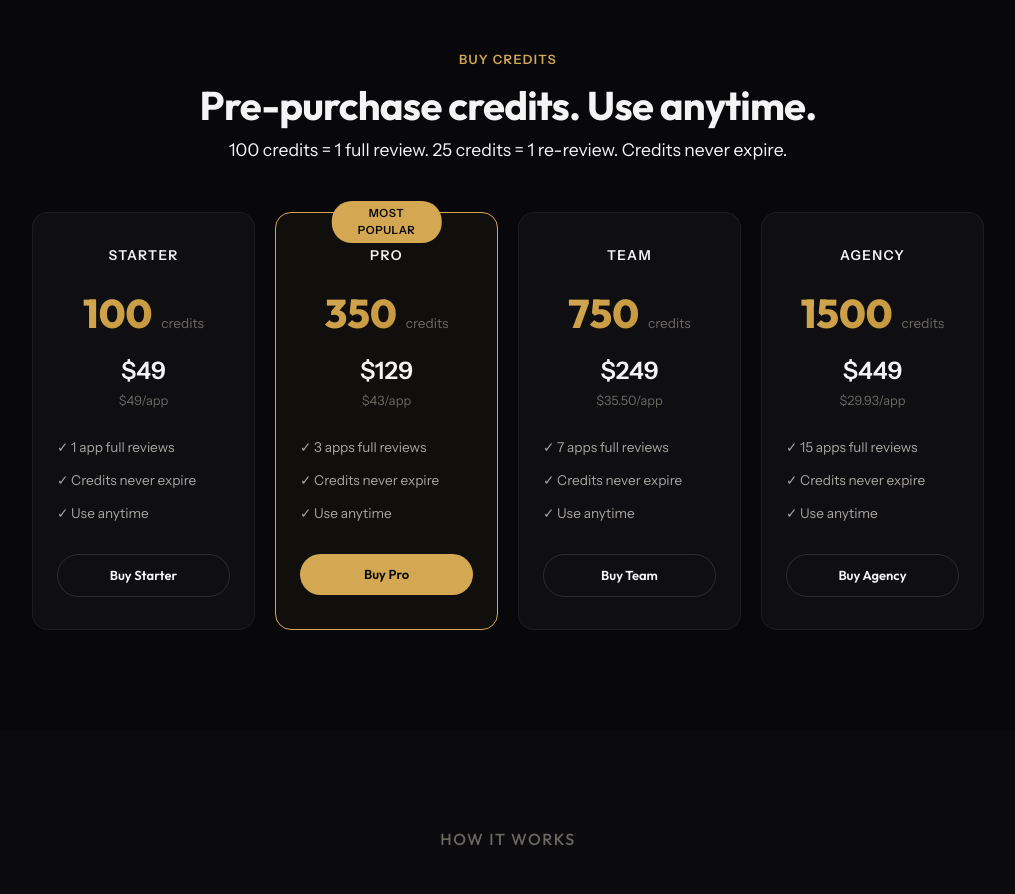
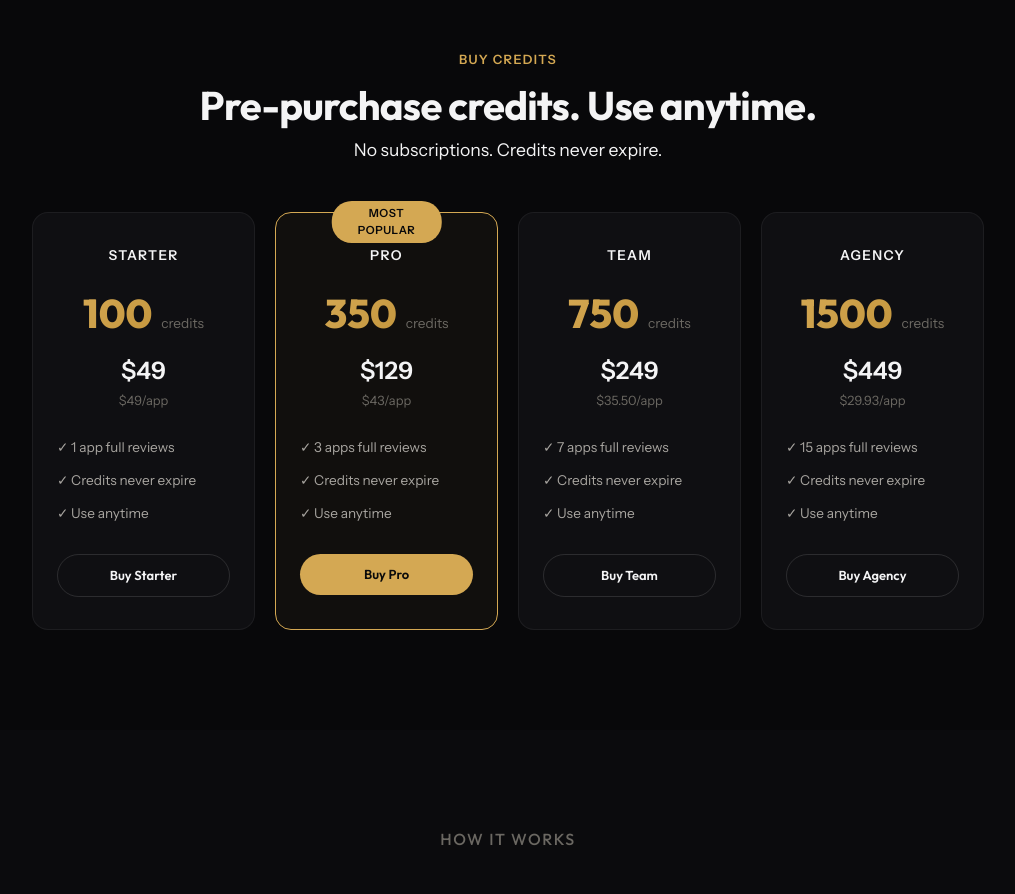
Before and after one commit to tszaks/Preflight, a SvelteKit app: page / in a window 1280 px wide. Shown: the part 1440-2334 px from the top of the page, without its empty margins (132-1147 px from the left). Built offline with nearby package versions, Linux system fonts and the light colour scheme; no server answers.

Commit message:
fix: simplify pricing subtitle

```diff
--- a/src/routes/+page.svelte
+++ b/src/routes/+page.svelte
@@ -84,7 +84,7 @@
             <div class="section-header">
                 <span class="overline">Buy Credits</span>
                 <h2>Pre-purchase credits. Use anytime.</h2>
-                <p class="section-sub">100 credits = 1 full review. 25 credits = 1 re-review. Credits never expire.</p>
+                <p class="section-sub">No subscriptions. Credits never expire.</p>
             </div>
 
             <div class="pricing-grid">
```
